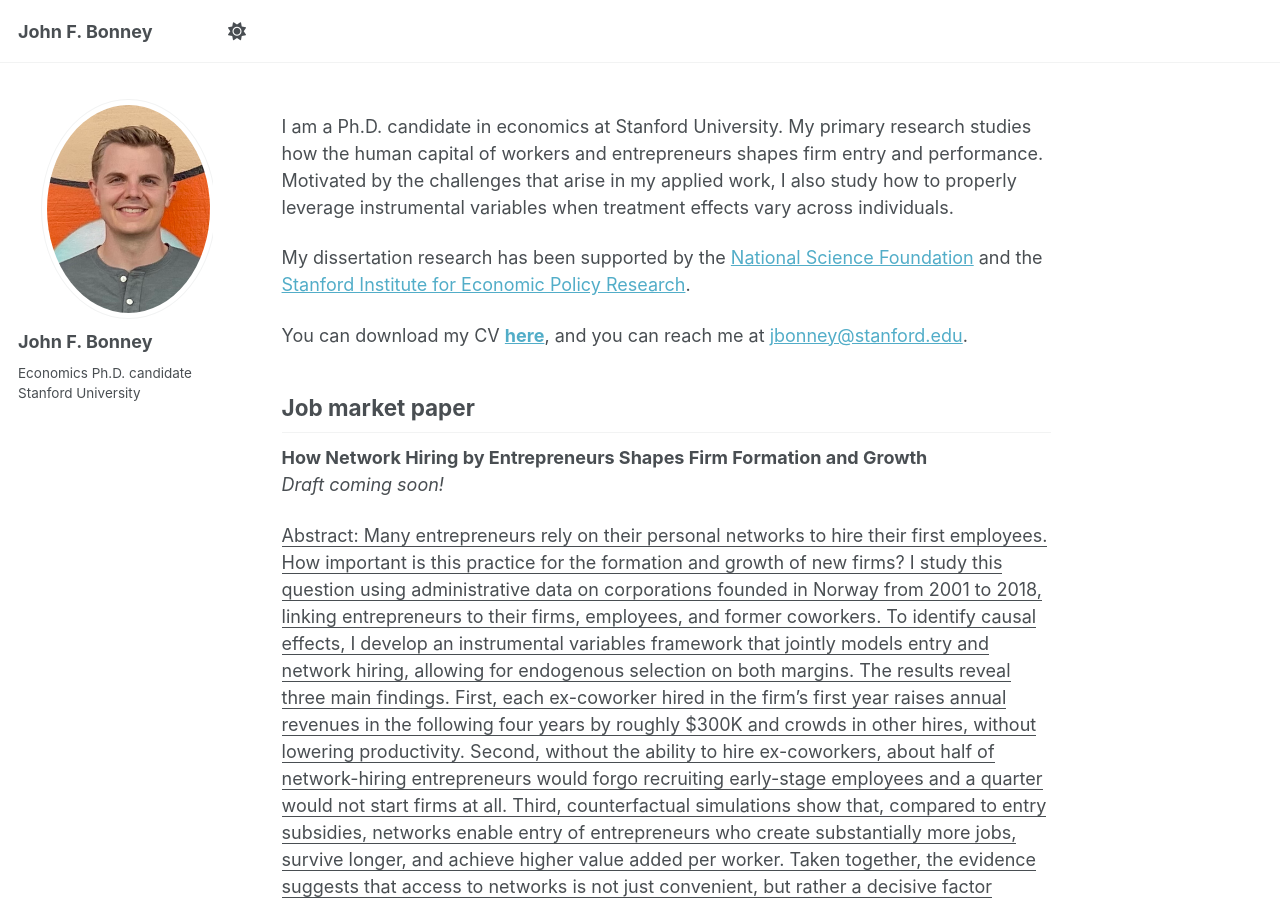
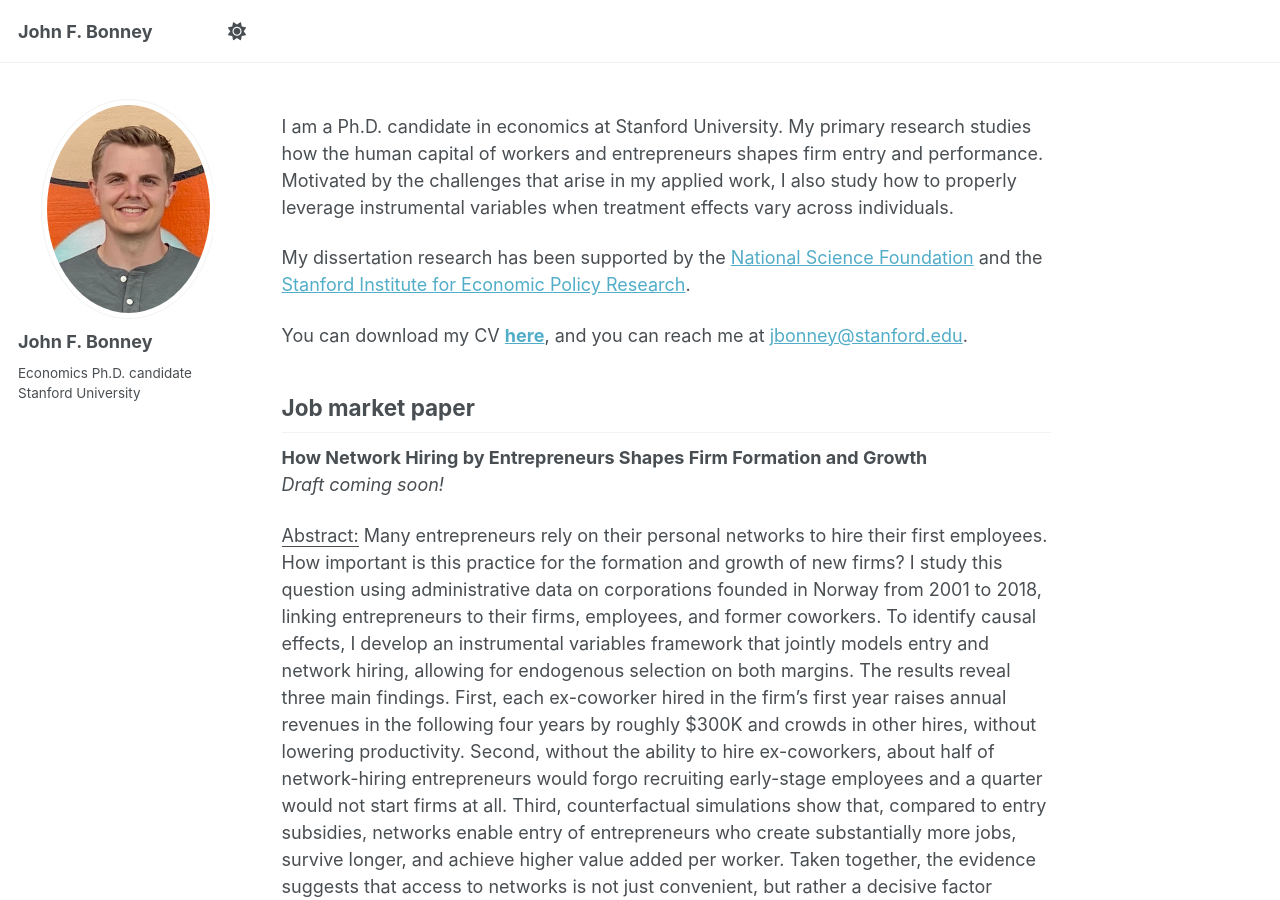
Before and after one commit to johnnybonney/johnnybonney.github.io, a Jekyll site: the page built from _pages/about.md, in a window 1280 px wide and 900 px high. Built offline with Jekyll 4.4.1, drawn with Linux system fonts in a browser that asks for light colours; a script that is not in the unit is left out.

```diff
--- a/_pages/about.md
+++ b/_pages/about.md
@@ -18,7 +18,7 @@ You can download my CV [**here**](/files/Bonney_CV_2025-09-05.pdf), and you can
 **How Network Hiring by Entrepreneurs Shapes Firm Formation and Growth**
 *Draft coming soon!*
 
-<u>Abstract:<u> Many entrepreneurs rely on their personal networks to hire their first employees. How important is this practice for the formation and growth of new firms? I study this question using administrative data on corporations founded in Norway from 2001 to 2018, linking entrepreneurs to their firms, employees, and former coworkers. To identify causal effects, I develop an instrumental variables framework that jointly models entry and network hiring, allowing for endogenous selection on both margins. The results reveal three main findings. First, each ex-coworker hired in the firm’s first year raises annual revenues in the following four years by roughly $300K and crowds in other hires, without lowering productivity. Second, without the ability to hire ex-coworkers, about half of network-hiring entrepreneurs would forgo recruiting early-stage employees and a quarter would not start firms at all. Third, counterfactual simulations show that, compared to entry subsidies, networks enable entry of entrepreneurs who create substantially more jobs, survive longer, and achieve higher value added per worker. Taken together, the evidence suggests that access to networks is not just convenient, but rather a decisive factor enabling the entry and growth of high-potential entrepreneurs.
+<u>Abstract:</u> Many entrepreneurs rely on their personal networks to hire their first employees. How important is this practice for the formation and growth of new firms? I study this question using administrative data on corporations founded in Norway from 2001 to 2018, linking entrepreneurs to their firms, employees, and former coworkers. To identify causal effects, I develop an instrumental variables framework that jointly models entry and network hiring, allowing for endogenous selection on both margins. The results reveal three main findings. First, each ex-coworker hired in the firm’s first year raises annual revenues in the following four years by roughly $300K and crowds in other hires, without lowering productivity. Second, without the ability to hire ex-coworkers, about half of network-hiring entrepreneurs would forgo recruiting early-stage employees and a quarter would not start firms at all. Third, counterfactual simulations show that, compared to entry subsidies, networks enable entry of entrepreneurs who create substantially more jobs, survive longer, and achieve higher value added per worker. Taken together, the evidence suggests that access to networks is not just convenient, but rather a decisive factor enabling the entry and growth of high-potential entrepreneurs.
 
 ## Working papers
 
```
